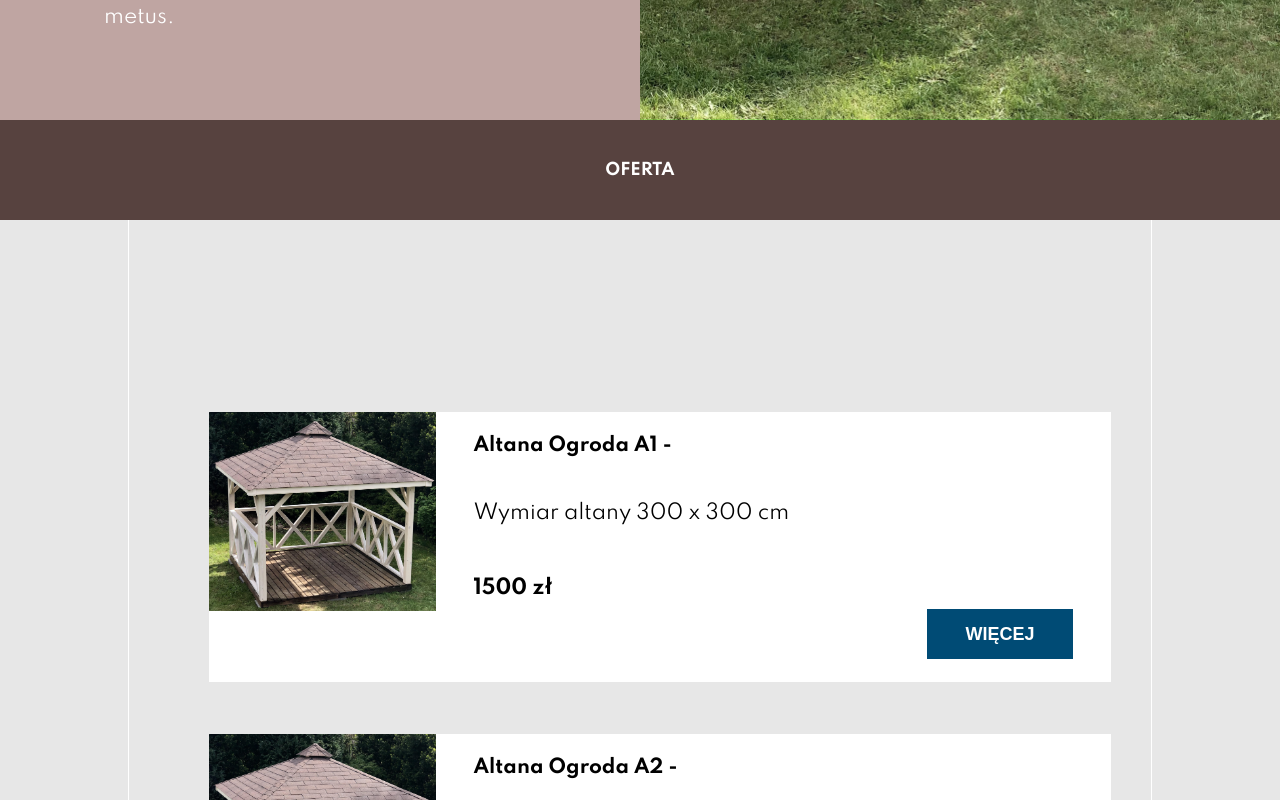
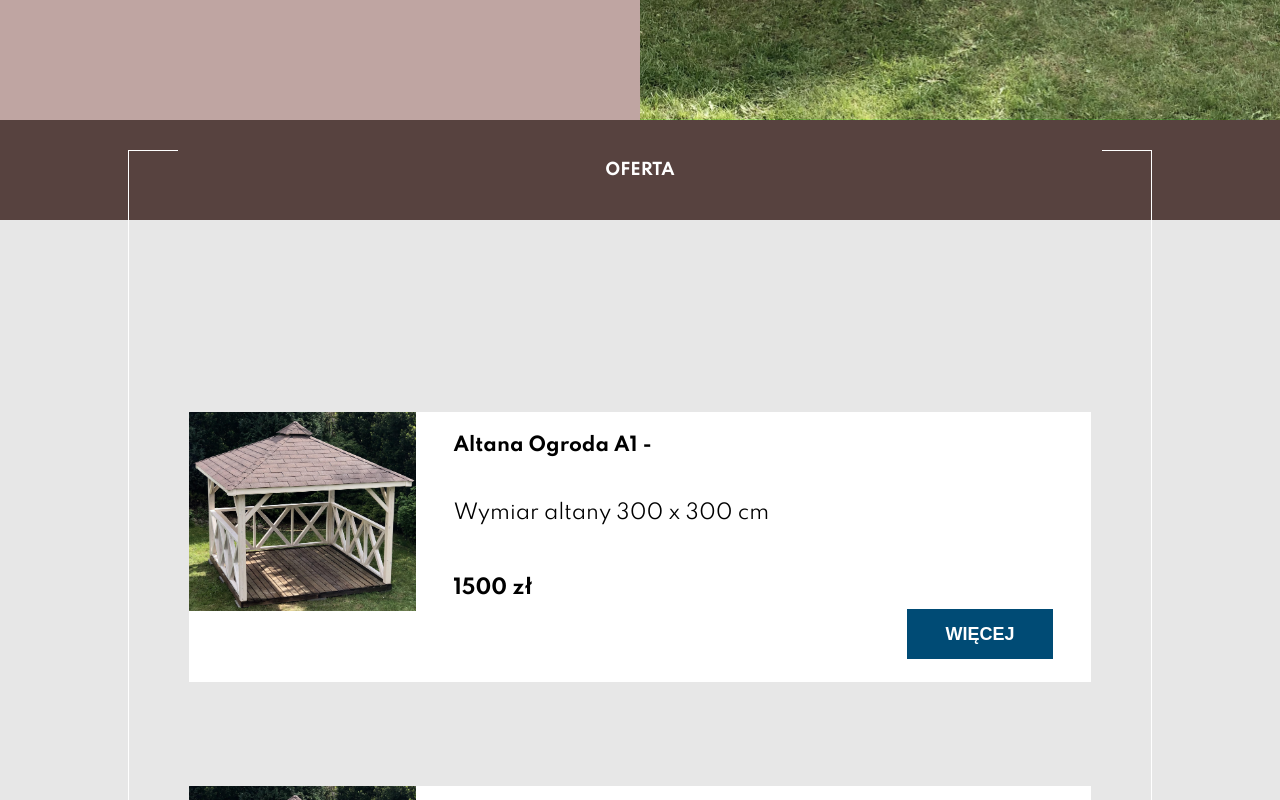
Before and after one commit to Heisenburn/altanykaron, a Next.js app: page / in a window 1280 px wide. Shown: the part 1720-2520 px from the top of the page. Built offline with nearby package versions, Linux system fonts and the light colour scheme.

Commit message:
finished lines in offers section

```diff
--- a/components/button.js
+++ b/components/button.js
@@ -12,7 +12,7 @@ const StyledButton = styled.button`
   border: none;
   font-weight: bold;
   font-size: 18px;
-  @media screen and (max-width: 1024px) {
+  @media screen and (max-width: 1023px) {
     font-size: 16px;
   }
   cursor: pointer;
--- a/components/footer.js
+++ b/components/footer.js
@@ -111,7 +111,6 @@ const FooterContainer = styled.div`
 
   color: white;
 
-
   footer {
     padding-top: 55px;
   }
@@ -150,7 +149,7 @@ const FooterContainer = styled.div`
       display: flex;
       flex-direction: row;
       justify-content: space-between;
-      @media screen and (max-width: 1024px) {
+      @media screen and (max-width: 1023px) {
         flex-direction: column;
       }
     }
@@ -166,7 +165,7 @@ const FooterContainer = styled.div`
         text-transform: uppercase;
         font-size: 10px;
       }
-      @media screen and (max-width: 1024px) {
+      @media screen and (max-width: 1023px) {
         padding: 10px 0;
       }
     }
--- a/hooks/checkIfDesktop.js
+++ b/hooks/checkIfDesktop.js
@@ -2,7 +2,7 @@ import { useWindowSize } from "../hooks/getWindowSize";
 
 export const checkIfDesktop = () => {
   const size = useWindowSize();
-  if (size.width >= 1024) {
+  if (size.width >= 1023) {
     return true;
   }
   return false;
--- a/pages/index.js
+++ b/pages/index.js
@@ -30,7 +30,8 @@ export default function Home({ dataFromStaticProps }) {
       <HomeContainer>
         <TwoColumnsLayout className="heroSectionColumns">
           <div className="column imgColumn">
-            {/* <div className="logo">
+            <div className="logo">
+              {isDesktop ? (
                 <Image
                   quality={1}
                   src="/images/logo.svg"
@@ -38,7 +39,8 @@ export default function Home({ dataFromStaticProps }) {
                   height={50}
                   alt="Your Name"
                 />
-            </div> */}
+              ) : null}
+            </div>
 
             <div className="imageWrapper">
               <Image
@@ -99,7 +101,13 @@ export default function Home({ dataFromStaticProps }) {
             </div>
           </div>
         </TwoColumnsLayout>
-        <h4 id="ofertaIntro">OFERTA</h4>
+        <div id="ofertaIntro">
+          <Container>
+            <span className="borderBox"></span>
+            <h4>OFERTA</h4>
+            <span className="borderBox"></span>
+          </Container>
+        </div>
         <Listing id="oferty">
           <Container>
             {/* TODO! tu problemy w konsoli zobacz */}
@@ -167,13 +175,11 @@ export async function getStaticProps() {
 
 const Listing = styled.div`
   & > div {
+    padding-bottom: 134px;
     border-left: 1px solid white;
     border-right: 1px solid white;
   }
 
-  @media screen and (max-width: 1024px) {
-    padding: 14px 0 134px;
-  }
   background-color: ${({ theme }) => theme.gray};
   position: relative;
   left: 0;
@@ -189,7 +195,6 @@ const Listing = styled.div`
     font-size: 16px;
     position: relative;
     z-index: 9;
-    margin-bottom: 134px;
   }
 
   .triangle {
@@ -208,20 +213,29 @@ const Listing = styled.div`
 
   ul {
     margin-top: 0;
-    padding-top: 140px;
-    @media screen and (max-width: 1024px) {
+    padding: 140px 60px 0;
+    width: 100%;
+
+    display: flex;
+    justify-content: center;
+    flex-direction: column;
+    align-items: center;
+
+    @media screen and (max-width: 1023px) {
       padding: 0;
       margin: 0;
     }
   }
   li {
+    width: 100%;
     background: white;
     margin: 52px 0;
+    max-width: 1400px;
     z-index: 1;
     position: relative;
 
     display: flex;
-    @media screen and (max-width: 1024px) {
+    @media screen and (max-width: 1023px) {
       flex-direction: column;
       align-items: center;
       padding: 0;
@@ -231,13 +245,13 @@ const Listing = styled.div`
     .imageWrapper {
       width: 307px;
       height: 270px !important;
-      @media screen and (max-width: 1024px) {
+      @media screen and (max-width: 1023px) {
         width: 100%;
       }
       & > div {
         width: 307px;
         height: 100%;
-        @media screen and (max-width: 1024px) {
+        @media screen and (max-width: 1023px) {
           height: 208px;
           width: auto;
         }
@@ -254,7 +268,7 @@ const Listing = styled.div`
       flex-direction: column;
       position: relative;
 
-      @media screen and (max-width: 1024px) {
+      @media screen and (max-width: 1023px) {
         display: flex;
         justify-content: center;
         align-items: center;
@@ -275,7 +289,7 @@ const Listing = styled.div`
       bottom: 23px;
       right: 38px;
 
-      @media screen and (max-width: 1024px) {
+      @media screen and (max-width: 1023px) {
         position: static;
         padding: 0;
         width: 100%;
@@ -293,7 +307,7 @@ const Listing = styled.div`
 `;
 
 const HomeContainer = styled.div`
-  @media screen and (max-width: 1024px) {
+  @media screen and (max-width: 1023px) {
     padding-top: 100px;
   }
   .imageWrapper {
@@ -302,13 +316,31 @@ const HomeContainer = styled.div`
   }
 
   #ofertaIntro {
+    & > div {
+      height: 100%;
+
+      display: flex;
+      justify-content: space-between;
+      align-items: center;
+
+      .borderBox {
+        height: 70%;
+        width: 50px;
+        display: block;
+        align-self: flex-end !important;
+        &:first-of-type {
+          border-left: 1px solid white;
+          border-top: 1px solid white;
+        }
+        &:nth-of-type(2) {
+          border-right: 1px solid white;
+          border-top: 1px solid white;
+        }
+      }
+    }
     color: white;
+    height: 100px;
     background-color: ${({ theme }) => theme.brown};
-    height: 100px;
-    display: flex;
-    justify-content: center;
-    align-items: center;
-    margin: 0;
   }
 `;
 
@@ -320,7 +352,7 @@ const HeroSection = styled.div`
   background-repeat: no-repeat;
   background-size: contain;
 
-  @media screen and (max-width: 1024px) {
+  @media screen and (max-width: 1023px) {
     button {
       width: 155px;
       font-size: 14px;
@@ -332,7 +364,7 @@ const HeroSection = styled.div`
   h1 {
     padding: 60px 0;
   }
-  @media screen and (min-width: 1024px) {
+  @media screen and (min-width: 1023px) {
     h1 {
       padding: 116px 0 36px;
     }
--- a/styledComponents/container.js
+++ b/styledComponents/container.js
@@ -1,11 +1,8 @@
 import styled from "styled-components";
 
 const Container = styled.div`
-  padding: 0 40px;
-  @media screen and (min-width: 1024px) {
-    width: 80%;
-    margin: 0 auto;
-  }
+  width: 80%;
+  margin: 0 auto;
 `;
 
 export default Container;
--- a/styles/globalStyles.css
+++ b/styles/globalStyles.css
@@ -27,7 +27,7 @@ p{
     font-weight: normal;
 }
 
-@media screen and (max-width: 1024px){
+@media screen and (max-width: 1023px){
     h1{
         font-size: 22px;
     }
```
Also changed, not shown: styledComponents/TwoColumnsLayout.js (+6 -6 lines). Lines whose indentation alone changed are shown as unchanged.
